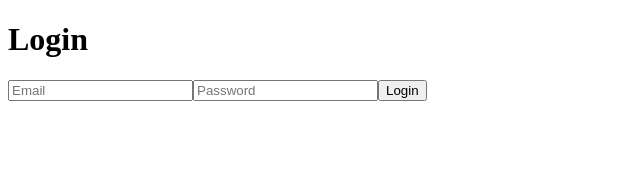
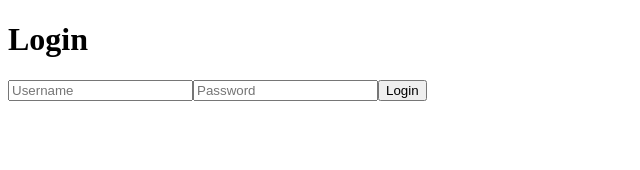
Before and after one commit to temuka12312/diplom, a React app in the folder frontend/: page /login in a window 1280 px wide. Shown: the top 170 px of the page, without its empty margins (0-640 px from the left). Built offline with nearby package versions, Linux system fonts and the light colour scheme; the HTML template or start-up script is replaced by a standard one.

Commit message:
users done

```diff
--- a/frontend/src/api/auth.ts
+++ b/frontend/src/api/auth.ts
@@ -1,9 +1,6 @@
 import api from "./axios";
 
-export const loginApi = async (
-  username: string,
-  password: string
-) => {
+export const loginApi = async (username: string, password: string) => {
   const res = await api.post("/auth/login/", {
     username,
     password,
--- a/frontend/src/api/client.ts
+++ /dev/null
@@ -1,10 +0,0 @@
-import axios from "axios";
-
-const api = axios.create({
-  baseURL: "http://localhost:8000",
-  headers: {
-    "Content-Type": "application/json",
-  },
-});
-
-export default api;
--- a/frontend/src/api/test.ts
+++ b/frontend/src/api/test.ts
@@ -1,6 +1,6 @@
-import api from "./client";
+import api from "./axios";
 
 export const testApi = async () => {
-  const res = await api.get("/api/test/");
+  const res = await api.get("/test/");
   return res.data;
 };
--- a/frontend/src/pages/Login.tsx
+++ b/frontend/src/pages/Login.tsx
@@ -1,17 +1,18 @@
 import { useState } from "react";
 import { useNavigate } from "react-router-dom";
-import { login } from "../api/auth";
+import { loginApi } from "../api/auth";
 
 export default function Login() {
   const navigate = useNavigate();
-  const [email, setEmail] = useState("");
+
+  const [username, setUsername] = useState("");
   const [password, setPassword] = useState("");
 
   const handleSubmit = async (e: React.FormEvent) => {
     e.preventDefault();
 
     try {
-      const data = await login(email, password);
+      const data = await loginApi(username, password);
 
       localStorage.setItem("access_token", data.access);
       localStorage.setItem("refresh_token", data.refresh);
@@ -27,9 +28,9 @@ export default function Login() {
       <h1>Login</h1>
 
       <input
-        placeholder="Email"
-        value={email}
-        onChange={(e) => setEmail(e.target.value)}
+        placeholder="Username"
+        value={username}
+        onChange={(e) => setUsername(e.target.value)}
       />
 
       <input
--- a/frontend/src/pages/Register.tsx
+++ b/frontend/src/pages/Register.tsx
@@ -1,9 +1,11 @@
 import { useState } from "react";
 import { useNavigate } from "react-router-dom";
-import { register } from "../api/auth";
+import { registerApi } from "../api/auth";
 
 export default function Register() {
   const navigate = useNavigate();
+
+  const [username, setUsername] = useState("");
   const [email, setEmail] = useState("");
   const [password, setPassword] = useState("");
 
@@ -11,7 +13,7 @@ export default function Register() {
     e.preventDefault();
 
     try {
-      await register(email, password);
+      await registerApi(username, email, password);
       navigate("/login");
     } catch {
       alert("Register failed");
@@ -21,6 +23,12 @@ export default function Register() {
   return (
     <form onSubmit={handleSubmit}>
       <h1>Register</h1>
+
+      <input
+        placeholder="Username"
+        value={username}
+        onChange={(e) => setUsername(e.target.value)}
+      />
 
       <input
         placeholder="Email"
```
Also changed, not shown: frontend/src/api/axios.ts (line endings or trailing spaces), 2 other files (tests, documents, lock files or other folders).
